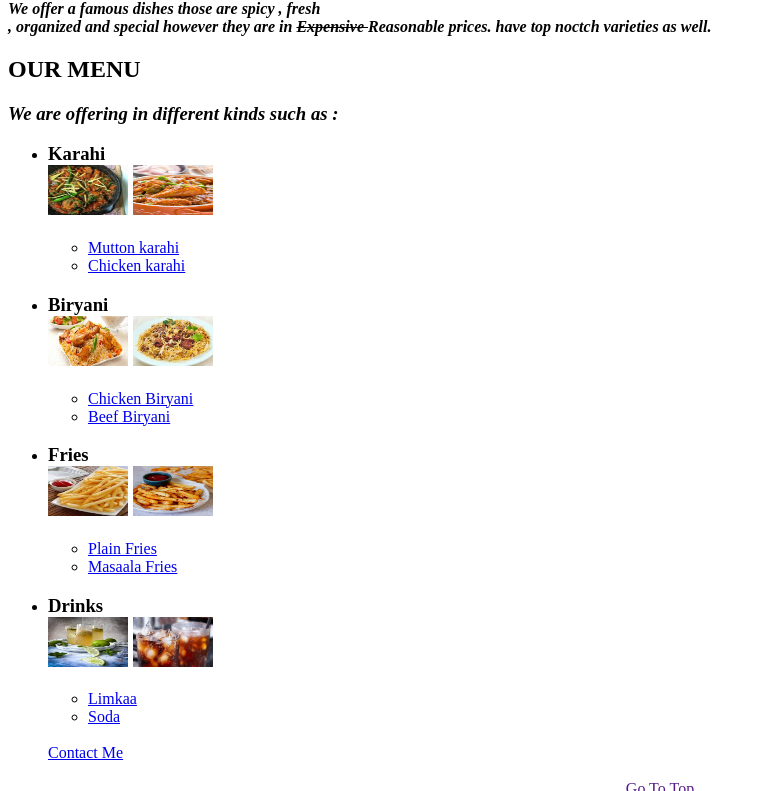
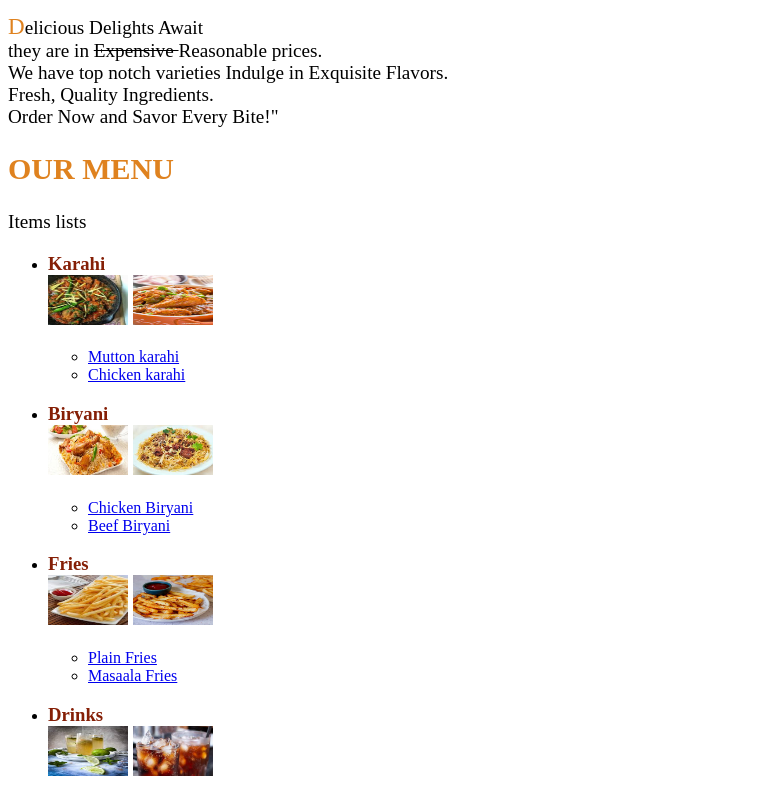
Before and after one commit to Mudassir-git65/SMIT-Projects, a plain HTML site: page 4-july-2024/index.html in a window 1280 px wide. Shown: the part 551-1342 px from the top of the page, without its empty margins (0-765 px from the left). Drawn offline with Linux system fonts and the light colour scheme.

Commit message:
working3

```diff
--- a/4-july-2024/index.html
+++ b/4-july-2024/index.html
@@ -10,18 +10,15 @@
 
 
     <h1>  CHEFFEST <img src="Images/FOOD logo.png" alt="Cheffest"> </h1>
-    <p>
-        <em>
-             <strong>We offer a famous dishes  those are spicy , fresh<br> , organized and special
-        however they are in  <s> Expensive </s> Reasonable prices. have top noctch varieties
-        as well.
-    </strong></em> </p>
+    <p class="h1p">
+        Delicious Delights Await <br>
+        they are in <s> Expensive </s> Reasonable prices. <br> We have top notch varieties
+        Indulge in Exquisite Flavors. <br>
+        Fresh, Quality Ingredients. <br>
+        Order Now and Savor Every Bite!"
+    </p>
  <h2> OUR MENU </h2>
-
-    <p>
-        <h3>
-            <strong>
-            <em>We are offering  in different kinds such as :</em></strong></h3></p>
+ <p class="h2p"> Items lists</p>
         <ul>
         <li>
               <h3> Karahi <br>
@@ -64,7 +61,7 @@
         </li>
             <br>
 
-<a href="mailto:mudassir97@gmail.com">Contact Me </a>
+<a class="Contactme" href="mailto:mudassir97@gmail.com">Contact Me </a>
  <br>
  <br>
  <center>
--- a/4-july-2024/style.css
+++ b/4-july-2024/style.css
@@ -1,11 +1,38 @@
-body {
-    text-align:;
-}
-body {
-    text-size-adjust: 100;
-}
+
 /* #851f06 (red color) */
 
-h1 {
-    text-decoration-color: #df821f;
+.h1p{
+    font-size: larger;
+
+ }
+ .h2p{
+     font-size: larger;
+
+ }
+
+h1,h2{
+    color: #df821f;
+
 }
+h3{
+    color: #851f06;
+
+}
+h1:hover{
+    text-shadow: 2px 2px 2px #851f06
+}
+h1{
+    font-size: 40px;
+
+}
+h2{
+    font-size: 30px;
+    font-weight: bold;
+}
+.Contactme{
+    text-decoration: none;
+}
+.h1p::first-letter{
+   color: #df821f;
+   font-size: larger;
+}
```
